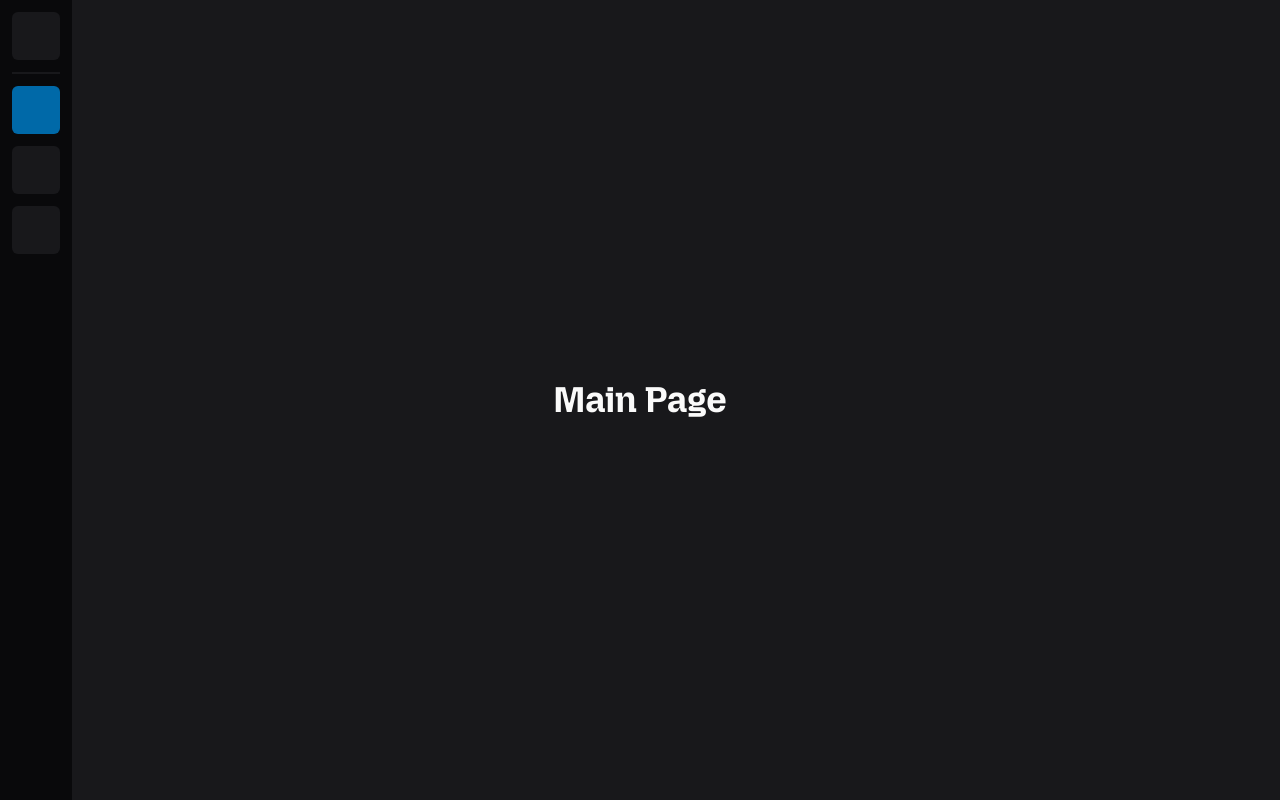
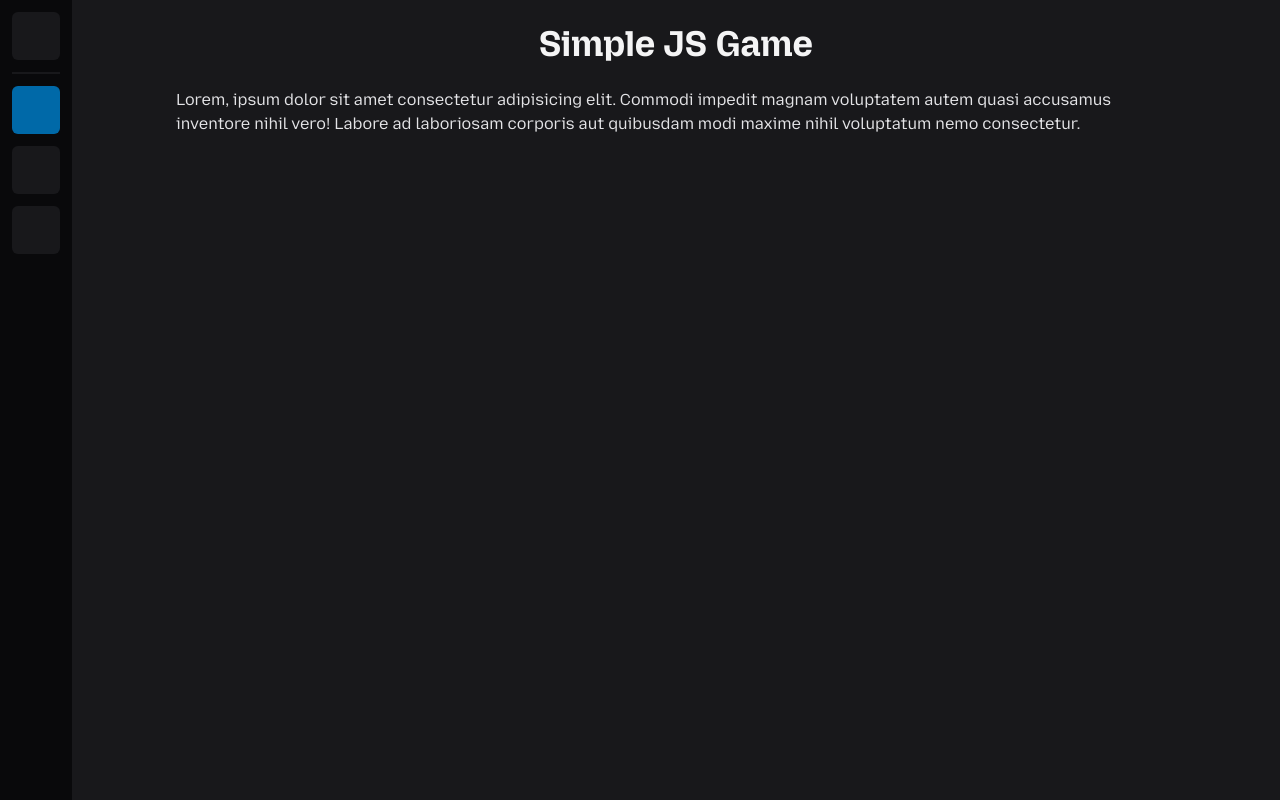
Before and after one commit to gdaffa/proto-simple-js-game, a Vue app: page / in a window 1280 px wide. Built offline with nearby package versions, Linux system fonts and the light colour scheme; some icons are missing.

Commit message:
feat: Main content structure page for desktop

```diff
--- a/src/App.vue
+++ b/src/App.vue
@@ -1,7 +1,7 @@
 <script setup>
 import { ref } from 'vue'
 import { RouterView } from 'vue-router'
-import SideBar from '@/components/SideBar.vue'
+import SideBar from '@/layouts/SideBar.vue'
 
 // =============================================================================
 
@@ -18,21 +18,25 @@ const mainPageClass = {
       // mobile
       'w-dvw',
       // desktop
-      'md:w-dvw',
+      'md:w-[calc(100dvw-var(--spacing-sidebar-close))]',
    ],
    sidebarOpen: [
       // mobile
       'w-dvw',
       // desktop
-      'md:w-[calc(100dvw-var(--spacing)*55)]',
+      'md:w-[calc(100dvw-var(--spacing-sidebar-open))]',
    ],
 }
 </script>
 
 <template>
-   <SideBar @openSidebar="openSidebar" :isSidebarOpen="isSidebarOpen"></SideBar>
-   <RouterView
+   <SideBar @openSidebar="openSidebar" :isSidebarOpen="isSidebarOpen" />
+   <div
       class="float-right transition-all duration-400"
       :class="[mainPageClass[isSidebarOpen ? 'sidebarOpen' : 'sidebarClose']]"
-   ></RouterView>
+   >
+      <main class="w-250 mx-auto max-w-full box-border pt-6">
+         <RouterView />
+      </main>
+   </div>
 </template>
--- a/src/assets/style.css
+++ b/src/assets/style.css
@@ -14,16 +14,18 @@
 @theme {
    --font-mozilla: Mozilla_Text, var(--font-sans);
    --font-mozilla-headline: Mozilla_Headline, var(--font-sans);
+   --spacing-sidebar-close: calc(var(--spacing) * 18);
+   --spacing-sidebar-open: calc(var(--spacing) * 55);
 }
 
 @layer components {
    .h1 {
-      @apply font-mozilla-headline text-4xl font-bold text-zinc-50;
+      @apply font-mozilla-headline text-4xl font-bold text-zinc-100;
    }
 
    .sidebar__item {
       @apply bg-zinc-900 p-3 mb-3 rounded-md grid items-center gap-4 font-medium
          relative grid-cols-[min-content_1fr] overflow-hidden transition-all
-         duration-200 hover:text-zinc-50;
+         duration-200 text-zinc-500 hover:text-zinc-100;
    }
 }
--- /dev/null
+++ b/src/components/MainPage.vue
@@ -0,0 +1,9 @@
+<template>
+   <h1
+      v-if="$slots.title"
+      class="font-mozilla-headline text-4xl font-bold text-zinc-100 mb-6 text-center"
+   >
+      <slot name="title" />
+   </h1>
+   <slot />
+</template>
--- a/src/components/contents/AboutPage.vue
+++ /dev/null
@@ -1,3 +0,0 @@
-<template>
-   <h1 class="h1 h-dvh grid place-items-center">About Page</h1>
-</template>
--- a/src/components/contents/ContributePage.vue
+++ /dev/null
@@ -1,3 +0,0 @@
-<template>
-   <h1 class="h1 h-dvh grid place-items-center">Contribute Page</h1>
-</template>
--- a/src/components/contents/MainPage.vue
+++ /dev/null
@@ -1,3 +0,0 @@
-<template>
-   <h1 class="h1 h-dvh grid place-items-center">Main Page</h1>
-</template>
--- /dev/null
+++ b/src/contents/AboutView.vue
@@ -0,0 +1,14 @@
+<script setup>
+import MainPage from '@/components/MainPage.vue'
+</script>
+
+<template>
+   <MainPage>
+      <template #title>Simple JS Game</template>
+      <p class="text-zinc-200">
+         Lorem ipsum dolor sit amet consectetur adipisicing elit. Aut facilis voluptatibus,
+         molestias aperiam perferendis neque, qui officiis, itaque ipsum consectetur ullam
+         voluptatum. Rerum vitae eos ex quos atque quisquam repellendus.
+      </p>
+   </MainPage>
+</template>
--- /dev/null
+++ b/src/contents/ContributeView.vue
@@ -0,0 +1,14 @@
+<script setup>
+import MainPage from '@/components/MainPage.vue'
+</script>
+
+<template>
+   <MainPage>
+      <template #title>How to Contribute</template>
+      <p class="text-zinc-200">
+         Lorem ipsum dolor, sit amet consectetur adipisicing elit. Sunt amet, non doloremque magni
+         soluta libero ducimus molestiae fugiat iusto iure saepe nam, iste vero, ab totam sit quas
+         nihil optio.
+      </p>
+   </MainPage>
+</template>
--- /dev/null
+++ b/src/contents/GameView.vue
@@ -0,0 +1,14 @@
+<script setup>
+import MainPage from '@/components/MainPage.vue'
+</script>
+
+<template>
+   <MainPage>
+      <template #title>Simple JS Game</template>
+      <p class="text-zinc-200">
+         Lorem, ipsum dolor sit amet consectetur adipisicing elit. Commodi impedit magnam voluptatem
+         autem quasi accusamus inventore nihil vero! Labore ad laboriosam corporis aut quibusdam
+         modi maxime nihil voluptatum nemo consectetur.
+      </p>
+   </MainPage>
+</template>
--- a/src/components/SideBar.vue
+++ b/src/layouts/SideBar.vue
@@ -61,7 +61,7 @@ const navClass = {
       'w-dvw',
       'ml-[-100%]',
       // desktop
-      'md:w-18',
+      'md:w-sidebar-close',
       'md:ml-0',
    ],
    open: [
@@ -69,13 +69,13 @@ const navClass = {
       'w-dvw',
       'ml-0',
       // desktop
-      'md:w-55',
+      'md:w-sidebar-open',
       'md:ml-0',
    ],
 }
 const hamburgerClass = {
    close: [
-      'text-zinc-400',
+      'text-zinc-500',
       // mobile
       'left-full',
       'ml-6',
@@ -84,7 +84,7 @@ const hamburgerClass = {
       'md:ml-0',
    ],
    open: [
-      'text-zinc-200',
+      'text-zinc-300',
       // mobile
       'left-0',
       'ml-0',
@@ -97,16 +97,16 @@ const hamburgerClass = {
 
 <template>
    <nav
-      class="bg-zinc-950 h-dvh fixed p-3 text-zinc-400 group transition-all duration-400"
-      :class="[navClass[isSidebarOpen ? 'open' : 'close'], { 'md:hover:w-55': isOpenWhenHover }]"
+      class="bg-zinc-950 h-dvh fixed p-3 group transition-all duration-400"
+      :class="[
+         navClass[isSidebarOpen ? 'open' : 'close'],
+         { 'md:hover:w-sidebar-open': isOpenWhenHover },
+      ]"
       @mouseleave="isOpenWhenHover = true"
    >
       <div
-         class="sidebar__item aspect-square w-min gap-0 relative duration-400 hover:text-zinc-50"
-         :class="[
-            hamburgerClass[isSidebarOpen ? 'open' : 'close'],
-            { 'text-zinc-300': isSidebarOpen },
-         ]"
+         class="sidebar__item aspect-square w-min gap-0 relative duration-400 hover:text-zinc-100"
+         :class="[hamburgerClass[isSidebarOpen ? 'open' : 'close']]"
          @click="toggleSidebar"
       >
          <Icon
--- a/src/router/index.js
+++ b/src/router/index.js
@@ -2,19 +2,19 @@ import { createWebHistory, createRouter } from 'vue-router'
 
 const routes = [
    {
-      name: 'Main Page',
+      name: 'Game',
       path: '/',
-      component: 'MainPage',
+      component: 'GameView',
    },
    {
       name: 'Contribute',
       path: '/contribute',
-      component: 'ContributePage',
+      component: 'ContributeView',
    },
    {
       name: 'About',
       path: '/about',
-      component: 'AboutPage',
+      component: 'AboutView',
    },
 ]
 
@@ -22,7 +22,7 @@ const router = createRouter({
    history: createWebHistory(import.meta.env.BASE_URL),
    routes: routes.map((route) => ({
       ...route,
-      component: () => import(`../components/contents/${route.component}.vue`),
+      component: () => import(`../contents/${route.component}.vue`),
    })),
 })
 
```
